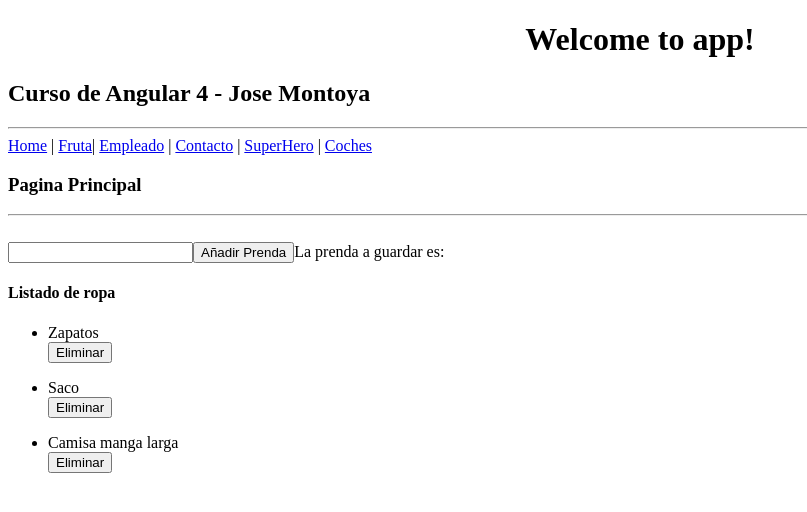
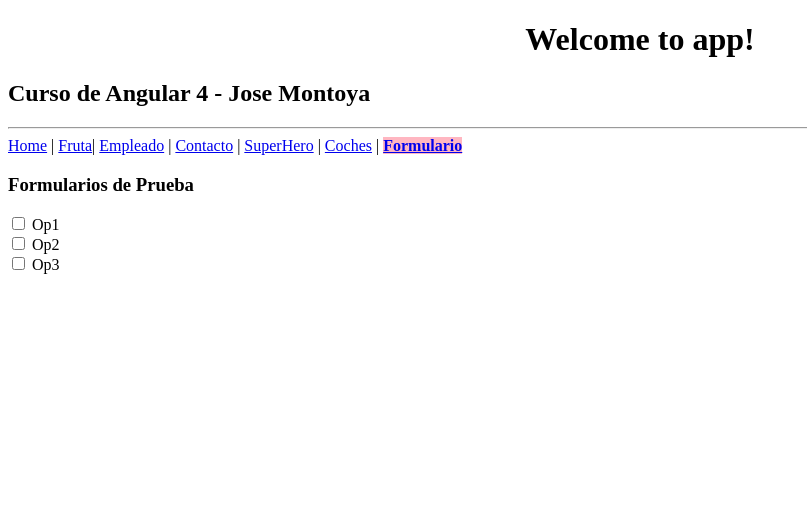
Before and after one commit to montoyaguzman/angular4-curso, an Angular app: page /app-formulario in a window 1280 px wide. Shown: the top 512 px of the page, without its empty margins (0-807 px from the left). Built offline with nearby package versions, Linux system fonts and the light colour scheme.

Commit message:
probando checkbox

```diff
--- a/src/app/app.component.html
+++ b/src/app/app.component.html
@@ -16,7 +16,8 @@
   <a [routerLink]="['/app-empleado']" [routerLinkActive]="['activado']">Empleado</a> |
   <a [routerLink]="['/app-contacto']" [routerLinkActive]="['activado']">Contacto</a> |
   <a [routerLink]="['/app-superhero']" [routerLinkActive]="['activado']">SuperHero</a> |
-  <a [routerLink]="['/app-coches']" [routerLinkActive]="['activado']">Coches</a>
+  <a [routerLink]="['/app-coches']" [routerLinkActive]="['activado']">Coches</a> |
+  <a [routerLink]="['/app-formulario']" [routerLinkActive]="['activado']">Formulario</a>
 </nav>
 
 <router-outlet></router-outlet>
--- a/src/app/app.module.ts
+++ b/src/app/app.module.ts
@@ -13,6 +13,7 @@ import { HomeComponent } from './components/home/home.component';
 import { ContactoComponent } from './components/contacto/contacto.component';
 import { SuperHeroComponent } from './components/superhero/superhero.component';
 import { CochesComponent } from './components/coches/coches.component';
+import { FormularioComponent } from './components/formulario/formulario.component';
 
 @NgModule({
   declarations: [
@@ -23,7 +24,8 @@ import { CochesComponent } from './components/coches/coches.component';
     HomeComponent,
     ContactoComponent,
     SuperHeroComponent,
-    CochesComponent
+    CochesComponent,
+    FormularioComponent
   ],
   imports: [
     BrowserModule,
--- /dev/null
+++ b/src/app/components/formulario/formulario.component.html
@@ -0,0 +1,12 @@
+<h3> {{ titulo_formulario }} </h3>
+
+
+<div>
+
+  <input type="checkbox" name="op1" [attr.disabled]="rolVal"> Op1
+  <br>
+  <input type="checkbox" name="op2" [attr.disabled]=""> Op2
+  <br>
+  <input type="checkbox" name="op3"[attr.disabled]="" (click)="prueba()"> Op3
+
+</div>
--- /dev/null
+++ b/src/app/components/formulario/formulario.component.ts
@@ -0,0 +1,29 @@
+import { Component } from '@angular/core';
+
+@Component({  selector: 'app-formulario', templateUrl: './formulario.component.html' })
+
+export class FormularioComponent {
+	public titulo_formulario = 'Formularios de Prueba';
+	public roleVal: any;
+
+  constructor() {
+    this.roleVal = '';
+  }
+
+  ngOnInit() {
+
+  }
+
+	prueba(){
+    console.log('holaaaaa');
+
+
+
+        this.roleVal = 'disabled';
+  }
+
+
+
+
+
+}
--- a/src/app/components/routing/app.routing.ts
+++ b/src/app/components/routing/app.routing.ts
@@ -7,6 +7,7 @@ import { HomeComponent } from '../home/home.component';
 import { ContactoComponent } from '../contacto/contacto.component';
 import { SuperHeroComponent } from '../superhero/superhero.component';
 import { CochesComponent } from '../coches/coches.component';
+import { FormularioComponent } from '../formulario/formulario.component';
 
 const appRoutes: Routes = [
   {path: '', component: HomeComponent},
@@ -17,6 +18,7 @@ const appRoutes: Routes = [
   {path: 'app-contacto/:page', component: ContactoComponent},
   {path: 'app-superhero', component: SuperHeroComponent},
   {path: 'app-coches', component: CochesComponent},
+  {path: 'app-formulario', component: FormularioComponent},
   {path: '**', component: HomeComponent}
 ];
 
```
